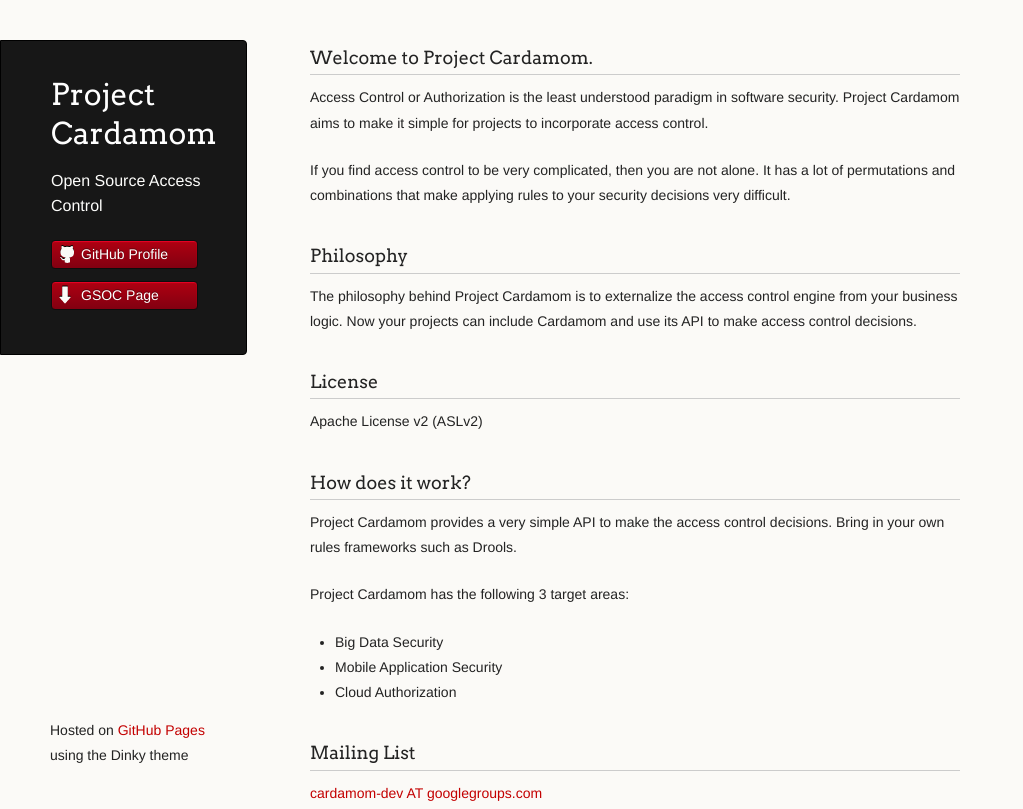
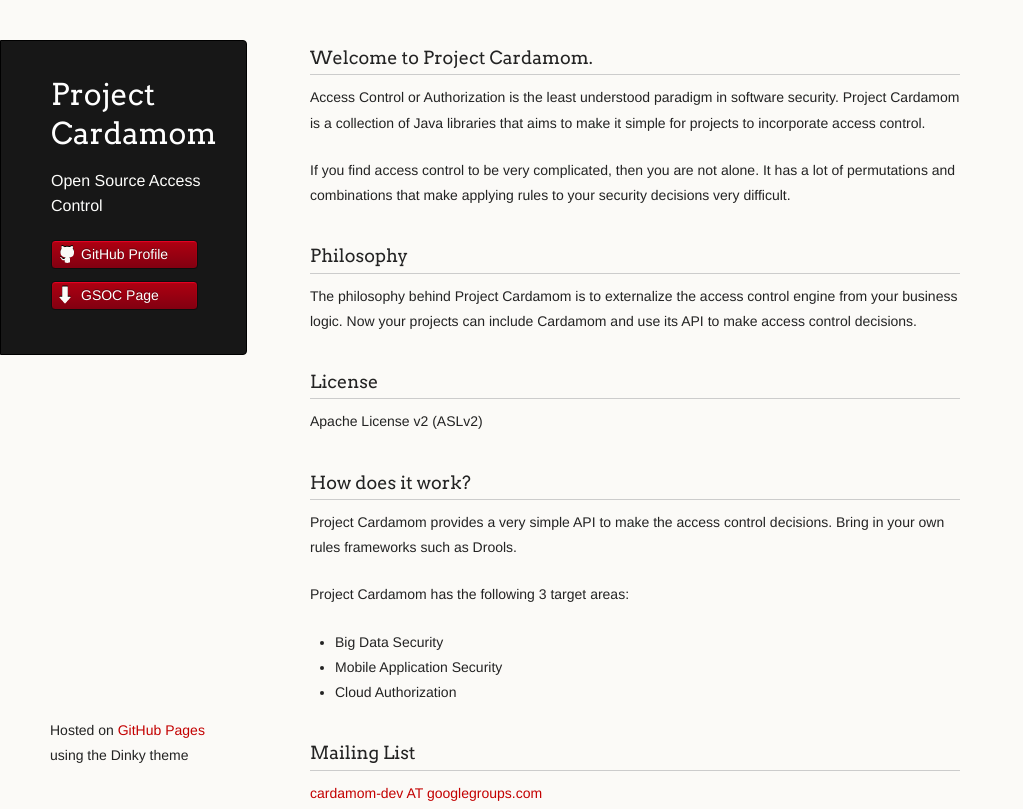
Before and after one commit to cardamom/cardamom.github.io, a plain HTML site: page index.html in a window 1280 px wide. Shown: the top 809 px of the page, without its empty margins (0-1023 px from the left). Drawn offline with Linux system fonts and the light colour scheme.

Commit message:
Update index.html

```diff
--- a/index.html
+++ b/index.html
@@ -29,7 +29,8 @@
         <h3>
 <a id="welcome-to-cardamom" class="anchor" href="#welcome-to-cardamom" aria-hidden="true"><span class="octicon octicon-link"></span></a>Welcome to Project Cardamom.</h3>
 
-<p>Access Control or Authorization is the least understood paradigm in software security. Project Cardamom aims to make it simple for projects to incorporate access control.</p>
+<p>Access Control or Authorization is the least understood paradigm in software security. Project Cardamom is a collection of
+Java libraries that aims to make it simple for projects to incorporate access control.</p>
 
 <!--
 <pre>
```
